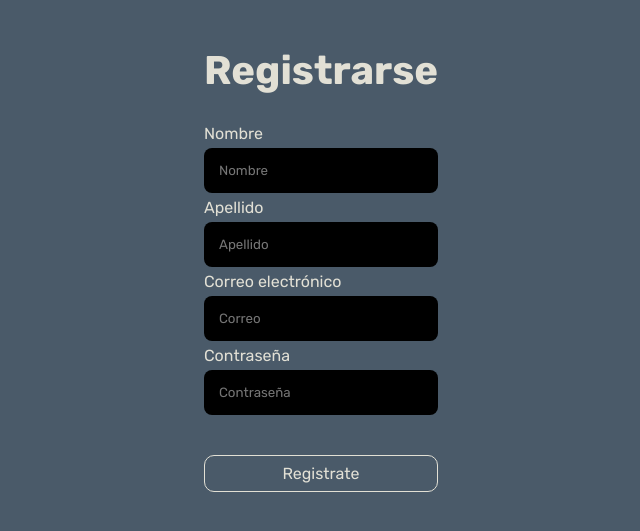
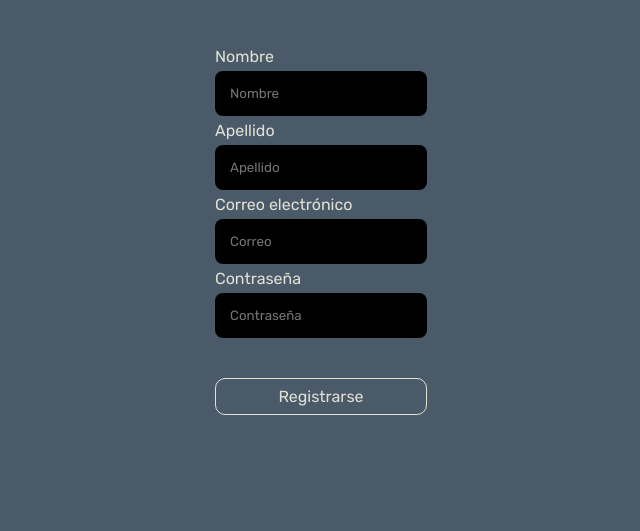
Before and after one commit to gggggonza/trabajo3, a plain HTML site: page registro/register.html in a window 1280 px wide. Shown: the part 83-614 px from the top of the page, without its empty margins (319-959 px from the left). Drawn offline with Linux system fonts and the light colour scheme.

Commit message:
modifique de vuelta el registro

```diff
--- a/registro/login.css
+++ b/registro/login.css
@@ -73,6 +73,9 @@ body {
   flex-direction: column;
   gap: 20px;
 }
+.form__container p {
+  text-align: left;
+}
 
 .form__container--register {
   gap: 5px;
--- a/registro/register.html
+++ b/registro/register.html
@@ -24,7 +24,6 @@
         </nav>
         <main class="main">
             <form class="form">
-              <h1 class="form__tittle">Registrarse</h1>
               <div class="form__container form__container--register">
                 <p>Nombre</p>
                 <input
@@ -59,7 +58,7 @@
                 <a href="../index.html"
                   ><input
                     type="submit"
-                    value="Registrate"
+                    value="Registrarse"
                     class="form__login form__login--input"
                   />
                 </a>
```
